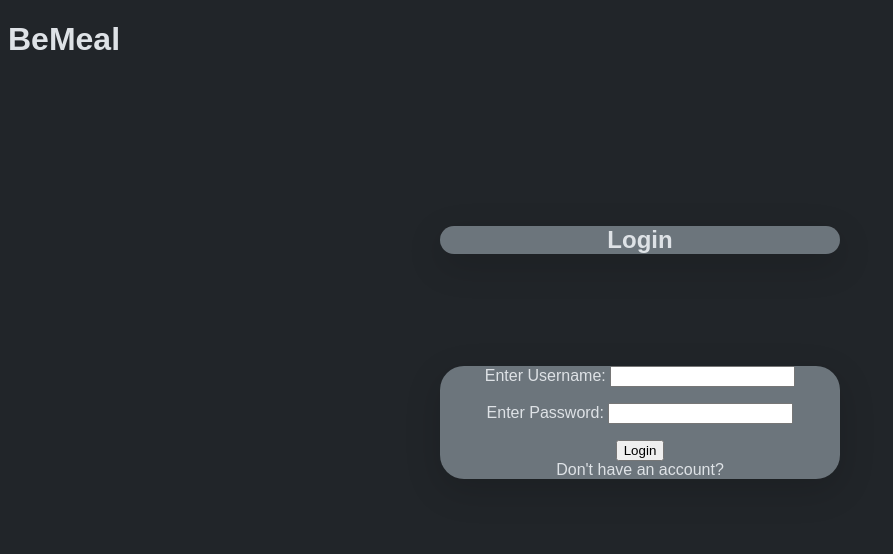
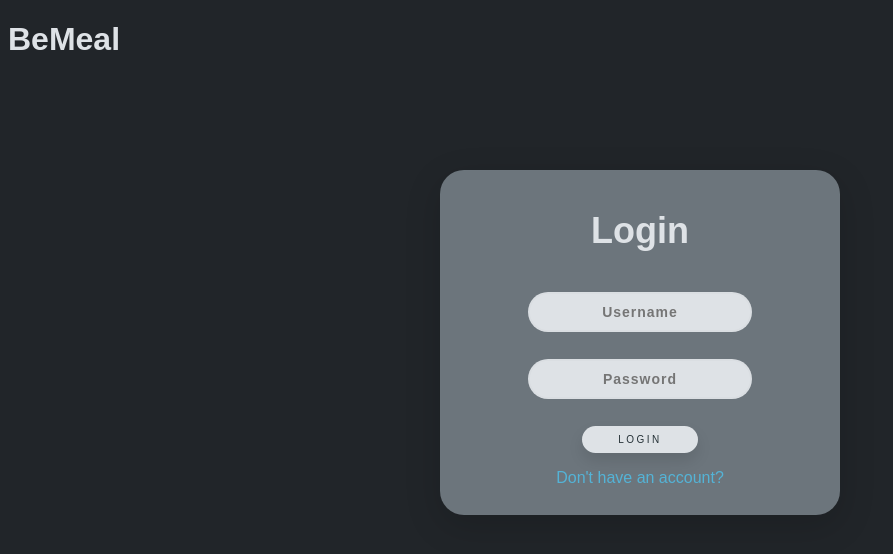
Before and after one commit to jxmoose/BeMeal, a React (Create React App) app in the folder BeMeal/react_bemeal/: page / in a window 1280 px wide. Shown: the top 554 px of the page, without its empty margins (0-893 px from the left). Built offline with nearby package versions, Linux system fonts and the light colour scheme.

Commit message:
Login page styling

```diff
--- a/BeMeal/react_bemeal/src/components/Post.css
+++ b/BeMeal/react_bemeal/src/components/Post.css
@@ -16,3 +16,7 @@
     padding: 0;
     margin: 0;
 }
+
+.img-post:hover{
+    opacity: 60%;
+}
--- a/BeMeal/react_bemeal/src/routes/Login.css
+++ b/BeMeal/react_bemeal/src/routes/Login.css
@@ -4,3 +4,20 @@
     justify-content: center;
     flex-direction: column;
 }
+
+.need-account-cover {
+    padding-bottom: 12px;
+}
+
+.need-account {
+    box-shadow: inset 0 0 0 0 #54b3d6;
+    color: #54b3d6;
+    margin: 0 -.25rem;
+    padding: 0 .25rem;
+    transition: color .3s ease-in-out, box-shadow .3s ease-in-out;
+}
+.need-account:hover {
+    cursor: pointer;
+    box-shadow: inset 200px 0 0 0 #54b3d6;
+    color: white;
+}
--- a/BeMeal/react_bemeal/src/routes/Login.js
+++ b/BeMeal/react_bemeal/src/routes/Login.js
@@ -1,23 +1,18 @@
 import React, {useEffect, useState} from "react";
-import './Login.css';
 import Navbar from "../components/Navbar"
 import { useHistory } from "react-router-dom";
 import axios from 'axios';
+import './Login.css';
 
 function Login() {
     const history = useHistory();
     return (
         <div>
             <Navbar/>
-            <div class = 'content' style={{
-                height: '70vh'
-            }}>
-                <h2 class = 'content' style={{
-                    marginBottom: '5vh',
-                }}>Login</h2>
+            <div class='content'>
                 <form onSubmit={(event) => {
-                    //let path = `/home`;
-                    //history.push(path);
+                    let path = `/home`;
+                    history.push(path);
                     //console.log(event.target.username.value)
                     //console.log(event.target.password.value)
                     let condition = ""
@@ -36,20 +31,11 @@ function Login() {
                         history.push(path);
                     }
                 }}>
-                    <label style={{
-                        marginBottom: '2vh',
-                    }}>
-                        <text>Enter Username: </text>
-                        <input type="text" name="username"/>
-                    </label>
-                    <label>
-                        <text>Enter Password: </text>
-                        <input type="text" name="password"/>
-                    </label>
-                    <button class = "content" style={{
-                        marginTop: '2vh'
-                    }}>Login</button>
-                    <a onClick={() => {window.location.href="/register"}}>Don't have an account?</a>
+                    <h2 class="register-label">Login</h2>
+                        <input class="un" type="text" name="username" placeholder="Username"/>
+                        <input class="pass" type="text" name="password" placeholder="Password"/>
+                    <button class="btn">Login</button>
+                    <p class="need-account-cover"><a class="need-account" onClick={() => {window.location.href="/register"}}>Don't have an account?</a></p>
                 </form>
             </div>
         </div>
--- a/BeMeal/react_bemeal/src/routes/Register.css
+++ b/BeMeal/react_bemeal/src/routes/Register.css
@@ -2,7 +2,7 @@ body {
     color: #DEE2E6;
 }
 
-form{
+.register-form{
     margin-top: 10px;
 }
 
--- a/BeMeal/react_bemeal/src/routes/Register.js
+++ b/BeMeal/react_bemeal/src/routes/Register.js
@@ -8,7 +8,7 @@ function Register() {
         <div>
             <Navbar/>
             <div class='content'>
-                <form onSubmit={(event) => {
+                <form class="register-form" onSubmit={(event) => {
                     //console.log(event.target.username.value)
                     //console.log(event.target.password.value)
                     axios.post('/register', {
```
